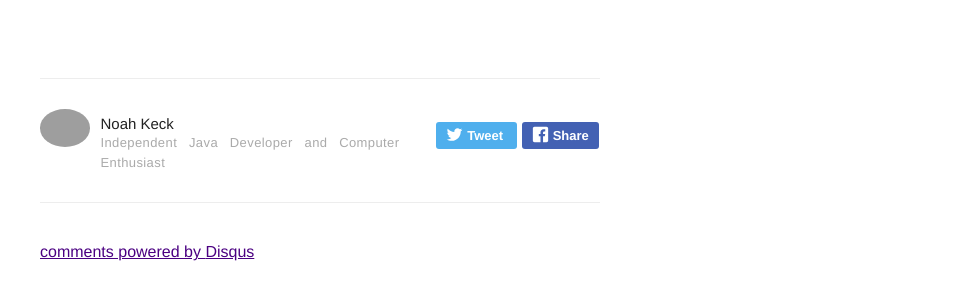
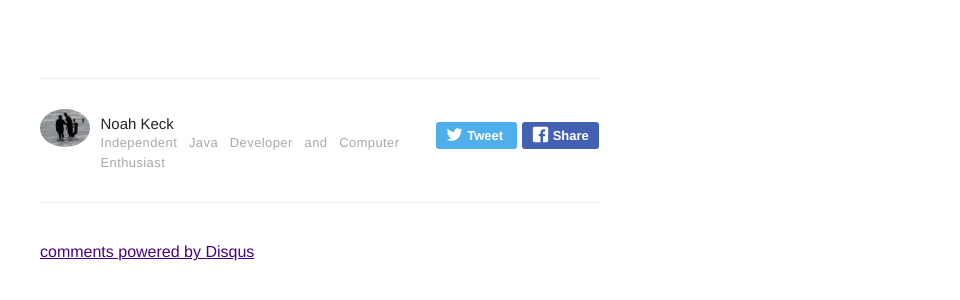
Before and after one commit to noah978/noah978.github.io, a Jekyll site: the page built from _posts/2018-03-10-my-first-post.md, in a window 1280 px wide. Shown: the part 614-914 px from the top of the page, without its empty margins (320-1280 px from the left). Built offline with Jekyll 4.4.1, drawn with Linux system fonts in a browser that asks for light colours; comment, search, counter and statistics services are not loaded.

Commit message:
Updated link to profile image

```diff
--- a/_config.yml
+++ b/_config.yml
@@ -57,7 +57,7 @@ authors:
         name: Noah Keck
         bio: Independent Java Developer and Computer Enthusiast
         external-image: false
-        picture: assets/images/noah_keck_silouette.jpg
+        picture: assets/images/noah_keck_silhouette.jpeg
         twitter: horn978
 
 # do you want a larger site? change the option below
```
